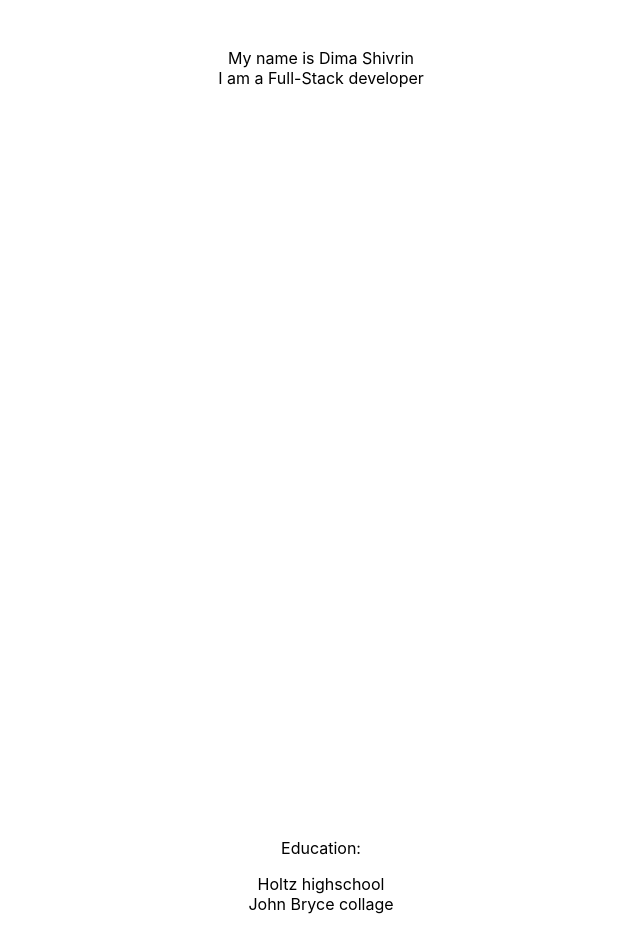
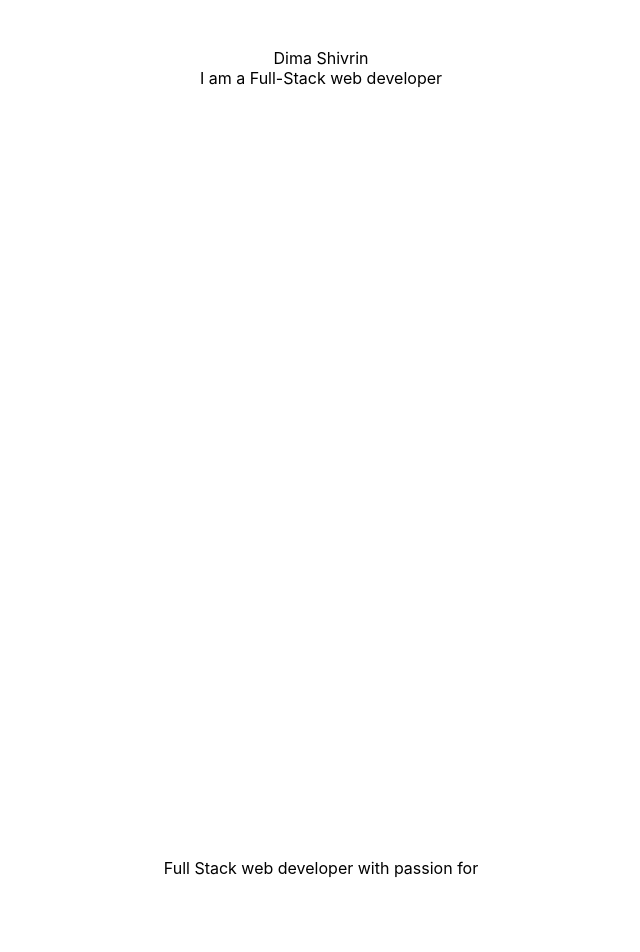
Before and after one commit to dshivrin/Portfolio, a React (Create React App) app: page / in a window 1280 px wide. Shown: the part 332-1284 px from the top of the page, without its empty margins (319-959 px from the left). Built offline with nearby package versions, Linux system fonts and the light colour scheme.

Commit message:
Added AboutMe

```diff
--- /dev/null
+++ b/src/Components/AboutMe/AboutMe.tsx
@@ -0,0 +1,15 @@
+
+import "./AboutMe.scss";
+
+const AboutMe = () =>{
+  return (
+    <div className="container">
+      <p>
+        Full Stack web developer with passion for
+      </p>
+
+    </div>
+  );
+}
+
+export default AboutMe;
--- a/src/Components/Intro/Intro.tsx
+++ b/src/Components/Intro/Intro.tsx
@@ -5,10 +5,10 @@ const Intro = () =>{
   return (
     <div className="container">
       <div>
-        My name is Dima Shivrin
+        Dima Shivrin
       </div>
       <div>
-        I am a Full-Stack developer
+        I am a Full-Stack web developer
       </div>
     </div>
   );
--- a/src/index.tsx
+++ b/src/index.tsx
@@ -8,6 +8,7 @@ import Education from './Components/Education/Education';
 import Projects from './Components/Projects/Projects';
 import Hobbies from './Components/Hobbies/Hobbies';
 import Contact from './Components/Contact/Contact';
+import AboutMe from './Components/AboutMe/AboutMe';
 
 
 const root = ReactDOM.createRoot(
@@ -16,6 +17,7 @@ const root = ReactDOM.createRoot(
 root.render(
   <React.StrictMode>
     <Intro />
+    <AboutMe/>
     <Education />
     <Experience />
     <Projects/>
```
Also changed, not shown: src/Components/AboutMe/AboutMe.scss (added).
